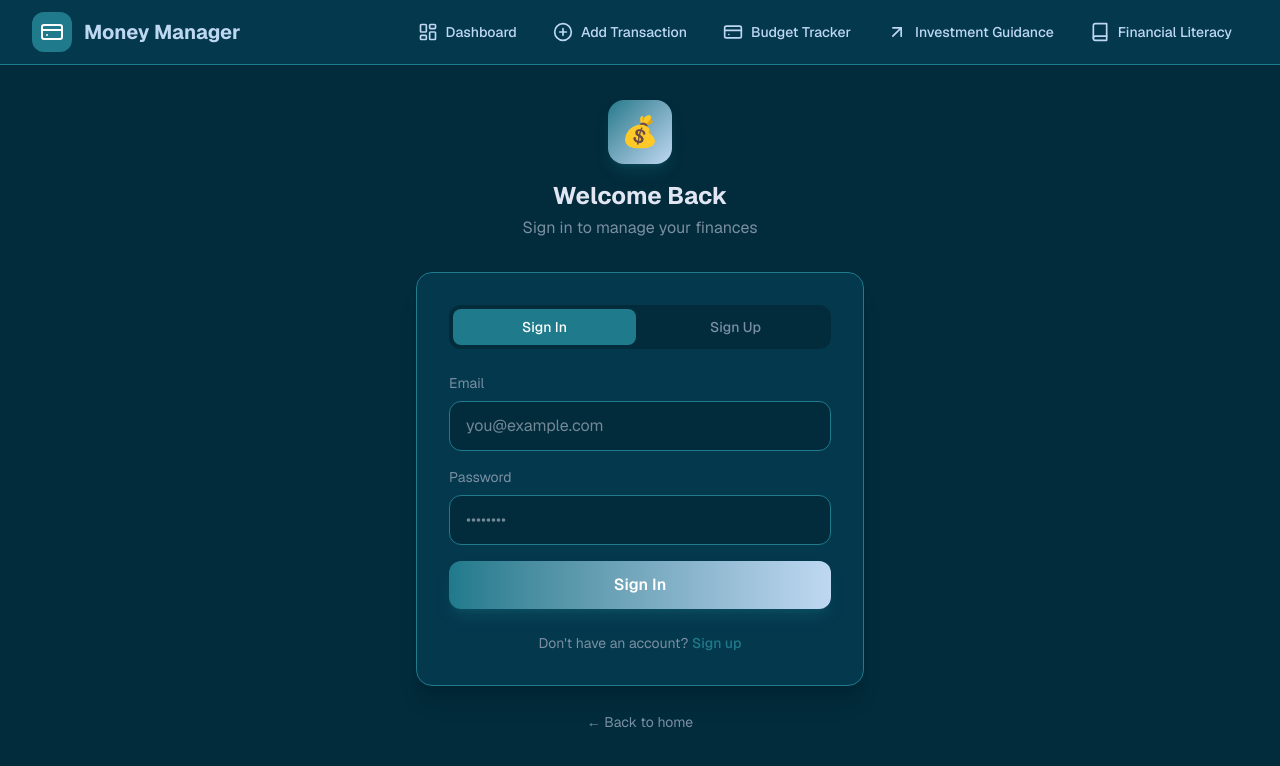
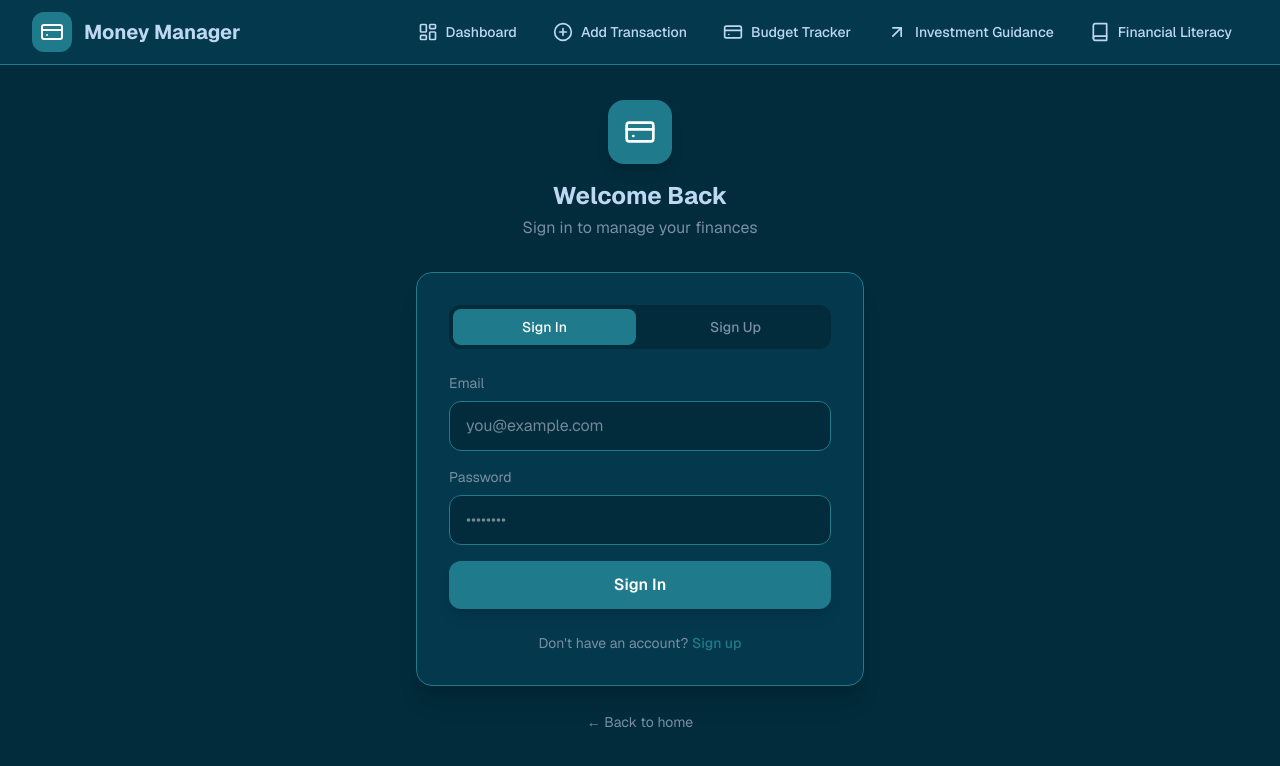
Before and after one commit to devdattapatilll/Money-Manager, a Next.js app: page /login in a window 1280 px wide. Shown: the top 766 px of the page. Built offline with nearby package versions, Linux system fonts and the light colour scheme.

Commit message:
theme login page

```diff
--- a/app/login/page.tsx
+++ b/app/login/page.tsx
@@ -51,23 +51,27 @@ export default function Login() {
       <div className="w-full max-w-md">
         {/* Logo */}
         <div className="text-center mb-8">
-          <div className="w-16 h-16 mx-auto bg-linear-to-br from-primary to-secondary rounded-2xl flex items-center justify-center text-3xl shadow-lg shadow-primary/25 mb-4">
-            💰
+          <div className="w-16 h-16 mx-auto bg-[#1F7A8C] rounded-2xl flex items-center justify-center text-white mb-4 shadow-lg">
+            <svg width="32" height="32" viewBox="0 0 24 24" fill="none" stroke="currentColor" strokeWidth="2" strokeLinecap="round" strokeLinejoin="round">
+              <rect x="2" y="5" width="20" height="14" rx="2" />
+              <line x1="2" y1="10" x2="22" y2="10" />
+              <line x1="7" y1="15" x2="7.01" y2="15" />
+            </svg>
           </div>
-          <h1 className="text-2xl font-bold">Welcome Back</h1>
-          <p className="text-muted mt-1">Sign in to manage your finances</p>
+          <h1 className="text-2xl font-bold text-[#BFD8F2]">Welcome Back</h1>
+          <p className="text-[#7A8FA3] mt-1">Sign in to manage your finances</p>
         </div>
 
         {/* Form Card */}
-        <div className="p-8 bg-card border border-border rounded-2xl shadow-xl">
+        <div className="p-8 bg-[#04384D] border border-[#1F7A8C] rounded-2xl shadow-xl">
           {/* Tabs */}
-          <div className="grid grid-cols-2 gap-2 p-1 bg-background rounded-xl mb-6">
+          <div className="grid grid-cols-2 gap-2 p-1 bg-[#022B3B] rounded-xl mb-6">
             <button
               onClick={() => setMode("login")}
               className={`py-2 rounded-lg text-sm font-medium transition-colors ${
                 mode === "login"
-                  ? "bg-primary text-white"
-                  : "text-muted hover:text-foreground"
+                  ? "bg-[#1F7A8C] text-white"
+                  : "text-[#7A8FA3] hover:text-[#E2E6F3]"
               }`}
             >
               Sign In
@@ -76,8 +80,8 @@ export default function Login() {
               onClick={() => setMode("signup")}
               className={`py-2 rounded-lg text-sm font-medium transition-colors ${
                 mode === "signup"
-                  ? "bg-primary text-white"
-                  : "text-muted hover:text-foreground"
+                  ? "bg-[#1F7A8C] text-white"
+                  : "text-[#7A8FA3] hover:text-[#E2E6F3]"
               }`}
             >
               Sign Up
@@ -87,44 +91,44 @@ export default function Login() {
           {/* Form */}
           <div className="space-y-4">
             <div>
-              <label className="text-sm text-muted mb-2 block">Email</label>
+              <label className="text-sm text-[#7A8FA3] mb-2 block">Email</label>
               <input
                 type="email"
                 value={email}
                 onChange={(e) => setEmail(e.target.value)}
                 placeholder="you@example.com"
-                className="w-full px-4 py-3 bg-background border border-border rounded-xl focus:border-primary focus:outline-none transition-colors"
+                className="w-full px-4 py-3 bg-[#022B3B] border border-[#1F7A8C] rounded-xl text-[#E2E6F3] focus:border-[#BFD8F2] focus:outline-none transition-colors"
               />
             </div>
 
             <div>
-              <label className="text-sm text-muted mb-2 block">Password</label>
+              <label className="text-sm text-[#7A8FA3] mb-2 block">Password</label>
               <input
                 type="password"
                 value={password}
                 onChange={(e) => setPassword(e.target.value)}
                 placeholder="••••••••"
-                className="w-full px-4 py-3 bg-background border border-border rounded-xl focus:border-primary focus:outline-none transition-colors"
+                className="w-full px-4 py-3 bg-[#022B3B] border border-[#1F7A8C] rounded-xl text-[#E2E6F3] focus:border-[#BFD8F2] focus:outline-none transition-colors"
               />
             </div>
 
             <button
               onClick={handleSubmit}
               disabled={loading}
-              className="w-full py-3 bg-linear-to-r from-primary to-secondary text-white font-semibold rounded-xl shadow-lg shadow-primary/25 hover:shadow-xl transition-all duration-300 disabled:opacity-50 disabled:cursor-not-allowed"
+              className="w-full py-3 bg-[#1F7A8C] text-white font-semibold rounded-xl shadow-lg hover:bg-[#166670] transition-all duration-300 disabled:opacity-50 disabled:cursor-not-allowed"
             >
               {loading ? "Please wait..." : mode === "login" ? "Sign In" : "Create Account"}
             </button>
           </div>
 
           {/* Footer */}
-          <div className="mt-6 text-center text-sm text-muted">
+          <div className="mt-6 text-center text-sm text-[#7A8FA3]">
             {mode === "login" ? (
               <>
                 Don't have an account?{" "}
                 <button
                   onClick={() => setMode("signup")}
-                  className="text-primary hover:underline font-medium"
+                  className="text-[#1F7A8C] hover:text-[#BFD8F2] hover:underline font-medium"
                 >
                   Sign up
                 </button>
@@ -134,7 +138,7 @@ export default function Login() {
                 Already have an account?{" "}
                 <button
                   onClick={() => setMode("login")}
-                  className="text-primary hover:underline font-medium"
+                  className="text-[#1F7A8C] hover:text-[#BFD8F2] hover:underline font-medium"
                 >
                   Sign in
                 </button>
@@ -145,7 +149,7 @@ export default function Login() {
 
         {/* Back to Home */}
         <div className="text-center mt-6">
-          <Link href="/" className="text-sm text-muted hover:text-foreground transition-colors">
+          <Link href="/" className="text-sm text-[#7A8FA3] hover:text-[#E2E6F3] transition-colors">
             ← Back to home
           </Link>
         </div>
```
